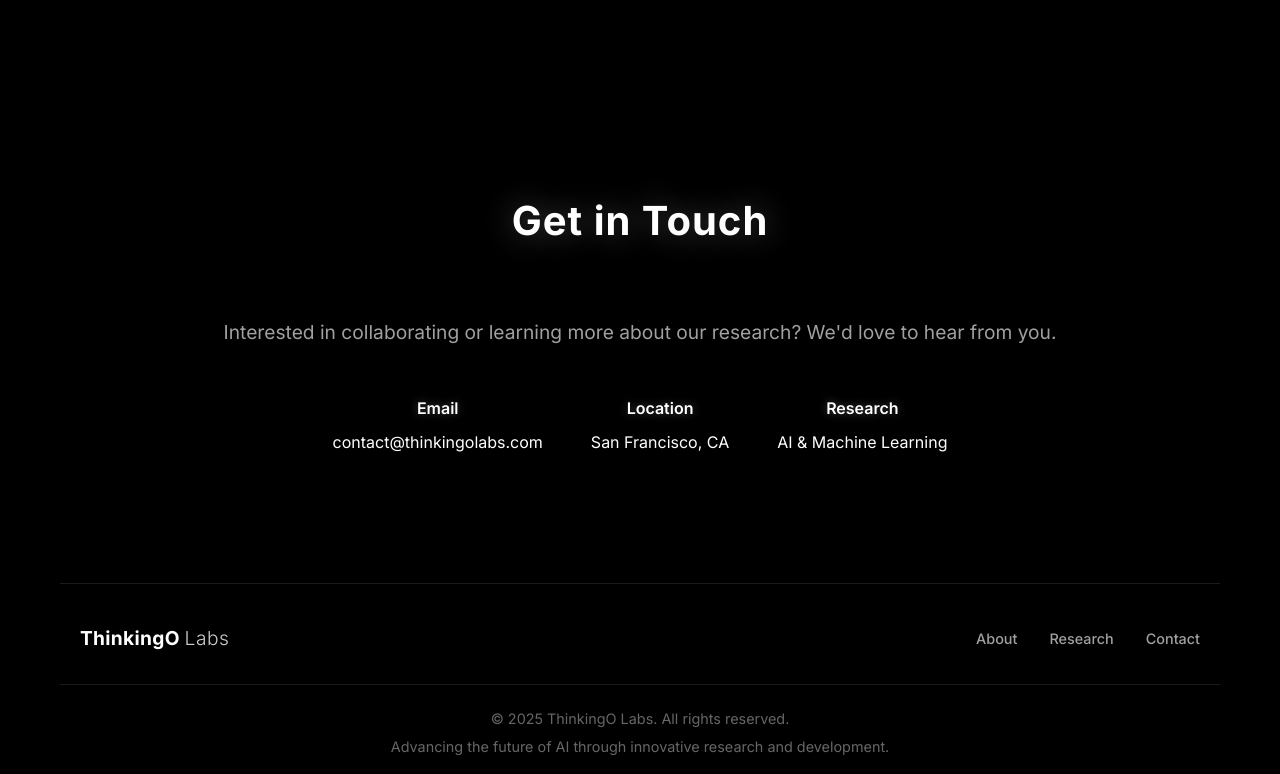
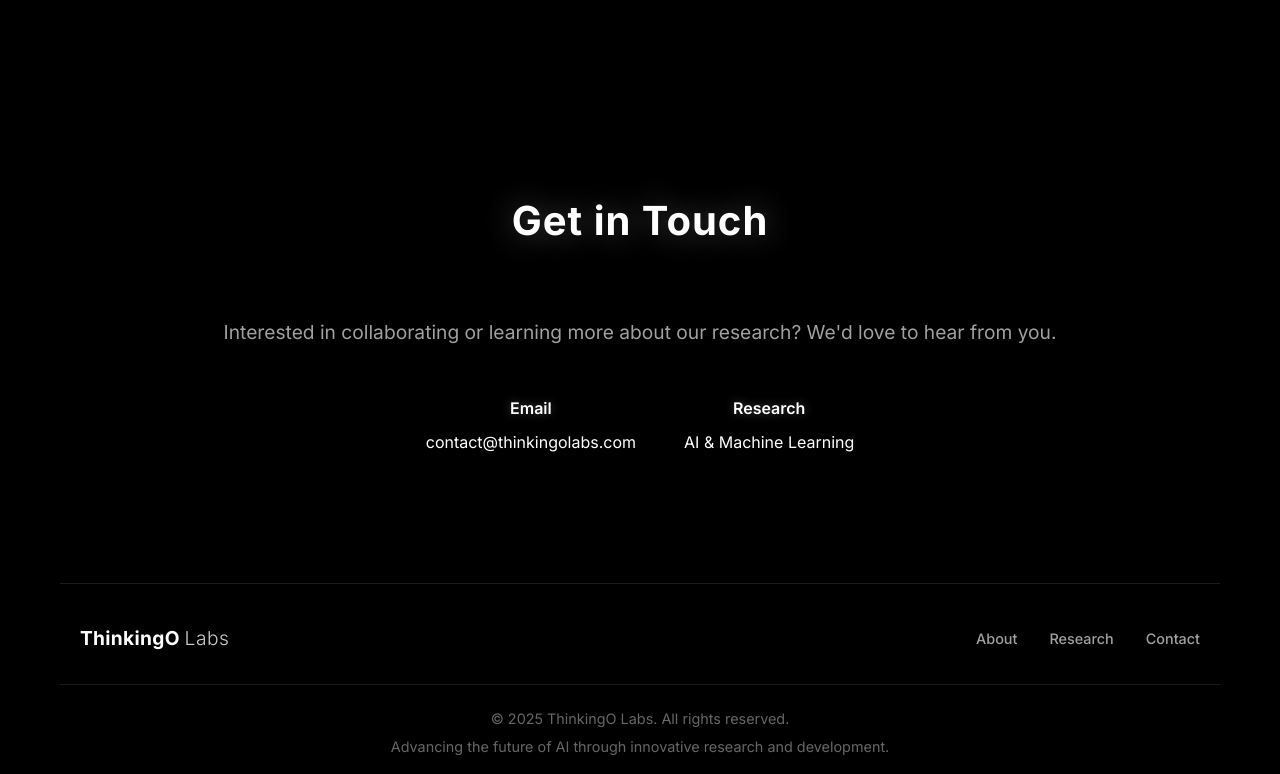
Before and after one commit to harshavgaddam/ThinkingOLabs, a plain HTML site: page index.html in a window 1280 px wide. Shown: the part 2544-3318 px from the top of the page. Drawn offline with Linux system fonts and the light colour scheme.

Commit message:
loc update

```diff
--- a/index.html
+++ b/index.html
@@ -146,10 +146,6 @@
                         <span class="contact-value">contact@thinkingolabs.com</span>
                     </div>
                     <div class="contact-item">
-                        <span class="contact-label">Location</span>
-                        <span class="contact-value">San Francisco, CA</span>
-                    </div>
-                    <div class="contact-item">
                         <span class="contact-label">Research</span>
                         <span class="contact-value">AI & Machine Learning</span>
                     </div>
```
